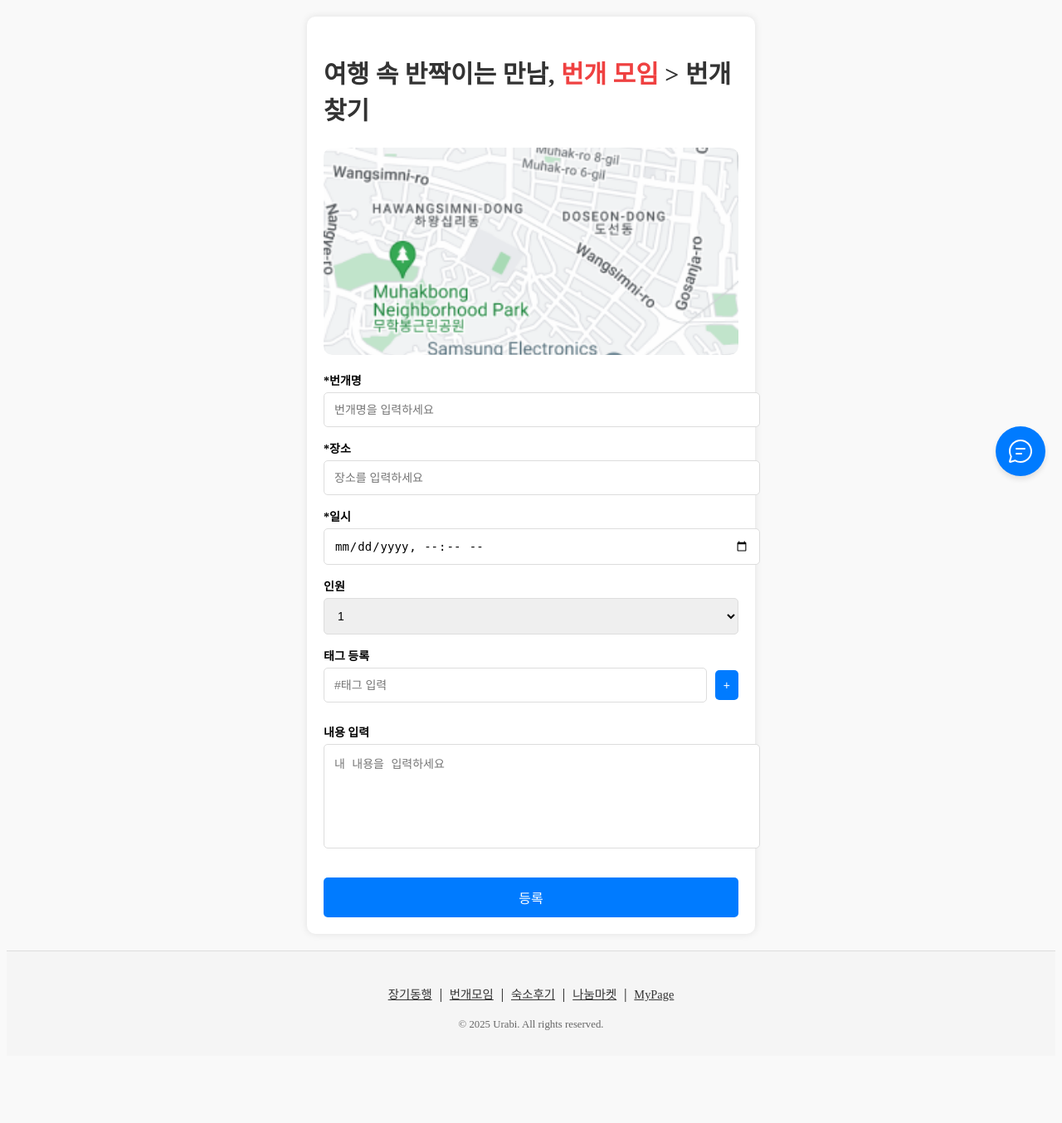
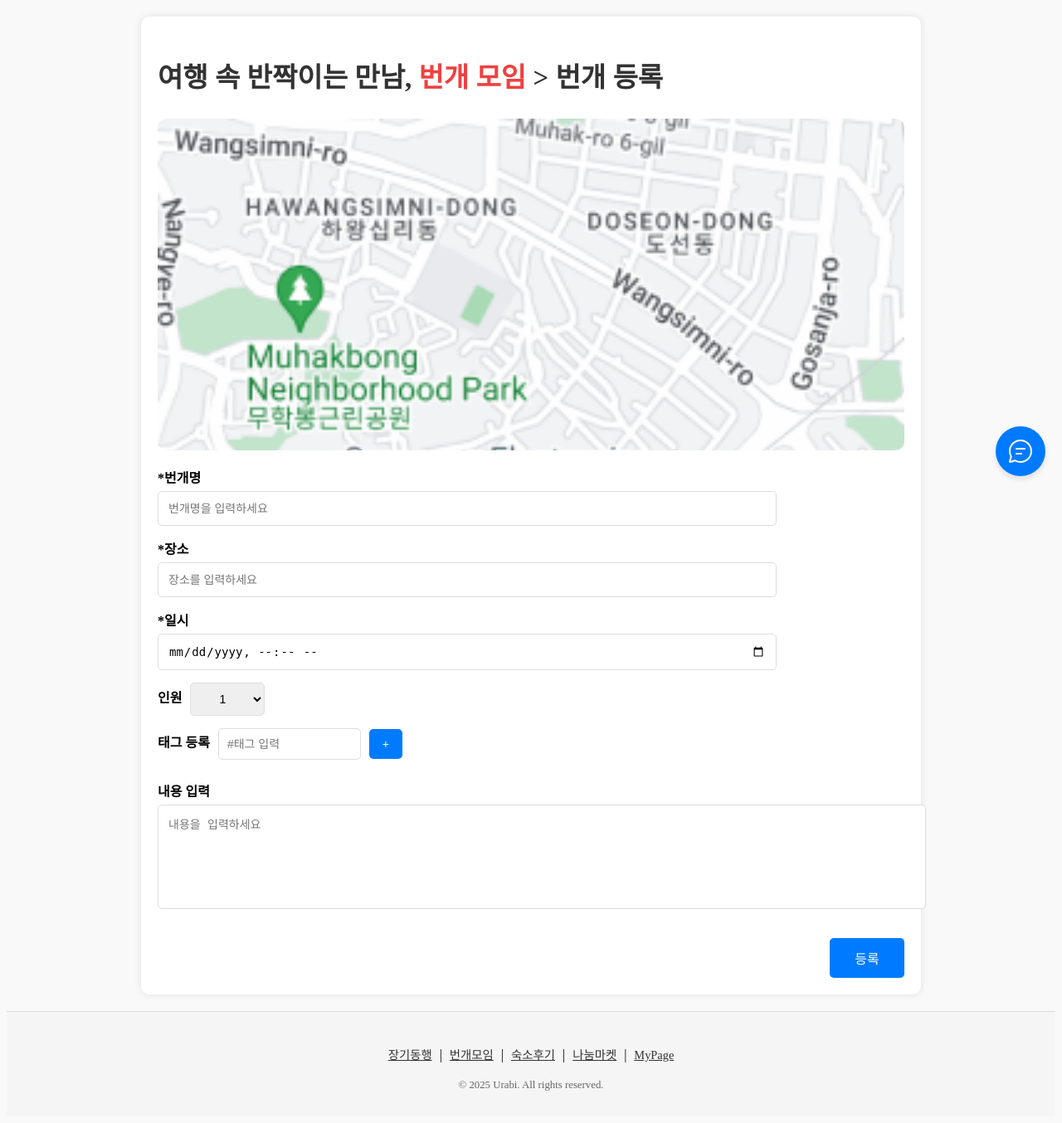
Before and after one commit to pirogramming/Urabi, a Django app: template templates/flash/flash_register.html in a window 1280 px wide. Shown: the part 71-1425 px from the top of the page at 83% size. Before the commit the page ends 1313 px from the top, so only its background shows below. Run offline with Django 5.2, Linux system fonts and the light colour scheme; the template is opened without the code that fills it, so the values that code supplies are empty; some libraries are stand-ins or nearby versions; some web fonts are replaced.

Commit message:
[Design] flash_register 디자인  (#1)

```diff
--- a/static/flash/flash_register.css
+++ b/static/flash/flash_register.css
@@ -1,6 +1,6 @@
 /* 번개 등록 페이지 전체 컨테이너 */
 .flash_register {
-    max-width: 500px;
+    max-width: 900px;
     margin: auto;
     padding: 20px;
     background: white;
@@ -11,7 +11,7 @@
 /* 페이지 타이틀 */
 .flash_register .flash_title {
     text-align: left;
-    font-size: 20px;
+    font-size: 22px;
     font-weight: bold;
     color: #333;
     margin-bottom: 20px;
@@ -24,7 +24,7 @@
 /* 지도 스타일 */
 .flash_map {
     width: 100%;
-    height: 250px;
+    height: 400px;
     margin-bottom: 20px;
     border-radius: 10px;
     overflow: hidden;
@@ -50,14 +50,14 @@
     flex-direction: column;
 }
 
-.input_group label {
+.input_group label,
+.input_group span {
     font-weight: bold;
-    font-size: 14px;
+    font-size: 16px;
     margin-bottom: 5px;
 }
 
 .input_group input,
-.input_group select,
 .input_group textarea {
     width: 100%;
     padding: 12px;
@@ -66,23 +66,56 @@
     font-size: 14px;
 }
 
+.input_group input {
+    width: 80%;
+}
+
 .input_group textarea {
     resize: none;
     height: 100px;
 }
 
-/* 태그 입력 필드 */
-.tag_input {
+/* 인원 선택 필드*/
+.capacity_select_container {
     display: flex;
+    width: 100%;
+    align-items: center;
     gap: 10px;
-    align-items: center;
 }
 
-.tag_input input {
-    flex: 1;
+.capacity_select_container select {
+    width: 10%;
+    padding: 10px;
+    border: 1px solid #ddd;
+    border-radius: 5px;
+    font-size: 14px;
+    text-align: center;
 }
 
-.tag_input button {
+/* 태그 입력 필드 */
+.input_group {
+    display: flex;
+    flex-direction: column;
+    margin-bottom: 15px;
+}
+
+.tag_input_container {
+    display: flex;
+    flex-direction: row;
+    align-items: center;
+    gap: 10px;
+}
+
+.tag_input_container input {
+    width: 150px;
+    max-width: 50%;
+    padding: 10px;
+    border: 1px solid #ddd;
+    border-radius: 5px;
+    font-size: 14px;
+}
+
+.tag_input_container button {
     background: #007bff;
     color: white;
     border: none;
@@ -90,9 +123,11 @@
     border-radius: 5px;
     font-size: 14px;
     cursor: pointer;
+    width: 40px;
+    text-align: center;
 }
 
-.tag_input button:hover {
+.tag_input_container button:hover {
     background: #0056b3;
 }
 
@@ -105,16 +140,33 @@
 }
 
 .tag_item {
+    align-items: center;
     background: #007bff;
     color: white;
     padding: 5px 10px;
     border-radius: 15px;
+    font-size: 16px;
+    gap: 5px;
+}
+
+.tag_remove_btn {
+    background: none;
+    border: none;
+    color: white;
     font-size: 14px;
+    font-weight: bold;
+    cursor: pointer;
+    margin-left: 5px;
+}
+
+.tag_remove_btn:hover {
+    color: #ff4d4d;
 }
 
 /* 등록 버튼 스타일 */
 .flash_submit_btn {
-    width: 100%;
+    width: 10%;
+    align-self: flex-end;
     padding: 12px;
     background: #007bff;
     color: white;
--- a/templates/flash/flash_register.html
+++ b/templates/flash/flash_register.html
@@ -12,7 +12,7 @@
 {% block content %}
 <section class="flash_register">
     <section class="flash_title">
-        <h2>여행 속 반짝이는 만남, <span class="highlight">번개 모임</span> > 번개 찾기</h2>
+        <h2>여행 속 반짝이는 만남, <span class="highlight">번개 모임</span> > 번개 등록</h2>
     </section>
 
     <section class="flash_map">
@@ -38,7 +38,8 @@
         </div>
 
         <div class="input_group">
-            <label for="capacity">인원</label>
+            <div class="capacity_select_container">
+                <span for="capacity">인원</span>
                 <select id="capacity" name="capacity">
                     <option value="1">1</option>
                     <option value="2">2</option>
@@ -47,19 +48,20 @@
                     <option value="5">5+</option>
                 </select>
             </div>
+        </div>
 
         <div class="input_group">
-            <label for="tag">태그 등록</label>
-            <div class="tag_input">
+            <div class="tag_input_container">
+                <span for="tag">태그 등록</span>
                 <input type="text" id="tag" name="tag" placeholder="#태그 입력">
                 <button type="button" id="add_tag_btn">+</button>
             </div>
-            <div class="tag_list"></div>
+            <div class="tag_list"></div> <!-- 태그가 추가되는 영역 -->
         </div>
 
         <div class="input_group">
             <label for="description">내용 입력</label>
-            <textarea id="description" name="description" rows="4" placeholder="내 내용을 입력하세요"></textarea>
+            <textarea id="description" name="description" rows="4" placeholder="내용을 입력하세요"></textarea>
         </div>
 
         <button type="submit" class="flash_submit_btn">등록</button>
@@ -73,14 +75,33 @@
         const tagList = document.querySelector(".tag_list");
 
         addTagBtn.addEventListener("click", function() {
-            if (tagInput.value.trim() !== "") {
+            let tagValue = tagInput.value.trim();
+            if (tagValue !== "") {
+                let tagText = `#${tagValue}`;
+
                 const tag = document.createElement("span");
                 tag.classList.add("tag_item");
-                tag.textContent = tagInput.value;
+
+                const tagLabel = document.createElement("span");
+                tagLabel.textContent = tagText;
+
+
+                const removeBtn = document.createElement("button");
+                removeBtn.classList.add("tag_remove_btn");
+                removeBtn.textContent = "x";
+
+                removeBtn.addEventListener("click", function() {
+                    tag.remove();
+                });
+
+                tag.appendChild(tagLabel);
+                tag.appendChild(removeBtn);
                 tagList.appendChild(tag);
+
                 tagInput.value = "";
             }
         });
     });
 </script>
+
 {% endblock %}
```
Lines whose indentation alone changed are shown as unchanged.
